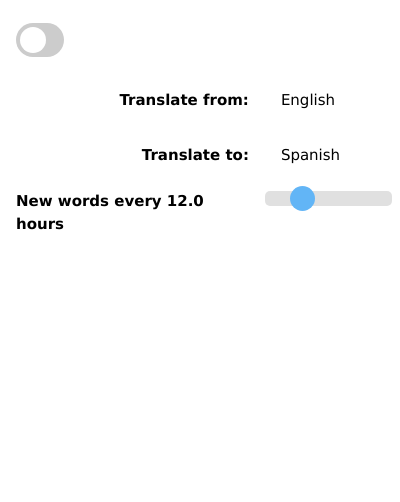
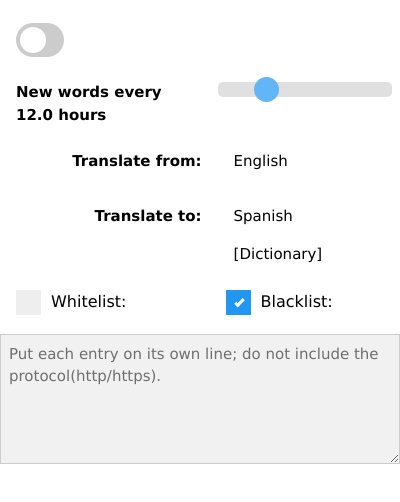
Before and after one commit to AidanWelch/ProgressiveImmersion, a browser extension: page popup/index.html in a window 400 px wide. Shown: the part 138-640 px from the top of the page. Drawn offline with nearby package versions, Linux system fonts and the light colour scheme.

Commit message:
did most of the layout

```diff
--- a/popup/index.css
+++ b/popup/index.css
@@ -83,3 +83,71 @@ input:checked + .slider:before {
     background: #2196F3;
     cursor: pointer;
 }
+
+ /* Customize the label (the container) */
+ .check-container {
+    font-size: medium;
+    display: block;
+    position: relative;
+    padding-left: 35px;
+    margin-bottom: 12px;
+    cursor: pointer;
+    -webkit-user-select: none;
+    -moz-user-select: none;
+    -ms-user-select: none;
+    user-select: none;
+  }
+
+  /* Hide the browser's default checkbox */
+  .check-container input {
+    position: absolute;
+    opacity: 0;
+    cursor: pointer;
+    height: 0;
+    width: 0;
+  }
+
+  /* Create a custom checkbox */
+  .checkmark {
+    position: absolute;
+    top: 0;
+    left: 0;
+    height: 25px;
+    width: 25px;
+    background-color: #eee;
+  }
+
+  /* On mouse-over, add a grey background color */
+  .check-container:hover input ~ .checkmark {
+    background-color: #ccc;
+  }
+
+  /* When the checkbox is checked, add a blue background */
+  .check-container input:checked ~ .checkmark {
+    background-color: #2196F3;
+  }
+
+  /* Create the checkmark/indicator (hidden when not checked) */
+  .checkmark:after {
+    content: "";
+    position: absolute;
+    display: none;
+  }
+
+  /* Show the checkmark when checked */
+  .check-container input:checked ~ .checkmark:after {
+    display: block;
+  }
+
+  /* Style the checkmark/indicator */
+  .check-container .checkmark:after {
+    left: 11px;
+    top: 7px;
+    width: 5px;
+    height: 10px;
+    border: solid white;
+    border-width: 0 3px 3px 0;
+    -webkit-transform: rotate(45deg);
+    -ms-transform: rotate(45deg);
+    transform: rotate(45deg);
+  }
--- a/popup/index.html
+++ b/popup/index.html
@@ -16,8 +16,17 @@
                 <span class="slider"></span>
             </label>
         </div>
-
         <table class="w3-table">
+            <tr>
+                <th id="updateSliderText">
+                    New words every 12.0 hours
+                </th>
+                <td>
+                    <div class="range-slide-container">
+                        <input type="range" min="0.5" max="48" value="12.0" class="range-slider" id="updateSlider" step="0.5">
+                    </div>
+                </td>
+            </tr>
             <tr>
                 <th class="w3-right-align w3-padding-16">
                     Translate from:
@@ -32,21 +41,25 @@
                 </th>
                 <td class="w3-left-align">
                     <a class="w3-button" href="language-select.html#foreign">Spanish</a>
+                    <button class="w3-button">[Dictionary]</button>
                 </td>
             </tr>
             <tr>
-                <th id="updateSliderText">
-                    New words every 12.0 hours
-                </th>
-                <td>
-                    <div class="range-slide-container">
-                        <input type="range" min="0.5" max="48" value="12.0" class="range-slider" id="updateSlider" step="0.5">
-                    </div>
-                </td>
+                    <td class="w3-padding" style="margin-left: 900px;">
+                        <label class="check-container">Whitelist:
+                            <input id="whitelistCheck" type="radio" name="exclusionListSetting" value="whitelist">
+                            <span class="checkmark"></span>
+                        </label>
+                    </td>
+                    <td class="w3-padding">
+                        <label class="check-container">Blacklist:
+                            <input id="blacklistCheck" type="radio" name="exclusionListSetting" value="blacklist" checked>
+                            <span class="checkmark"></span>
+                        </label>
+                    </td>
             </tr>
         </table>
-
-
+        <textarea class="w3-input w3-border w3-light-grey" id="exclusionList" rows="5" placeholder="Put each entry on its own line; do not include the protocol(http/https)."></textarea>
         <script src="index.js"></script>
     </body>
 </html>
```
Also changed, not shown: popup/dictionary.html (+14 -0 lines), popup/dictionary.js (added).
